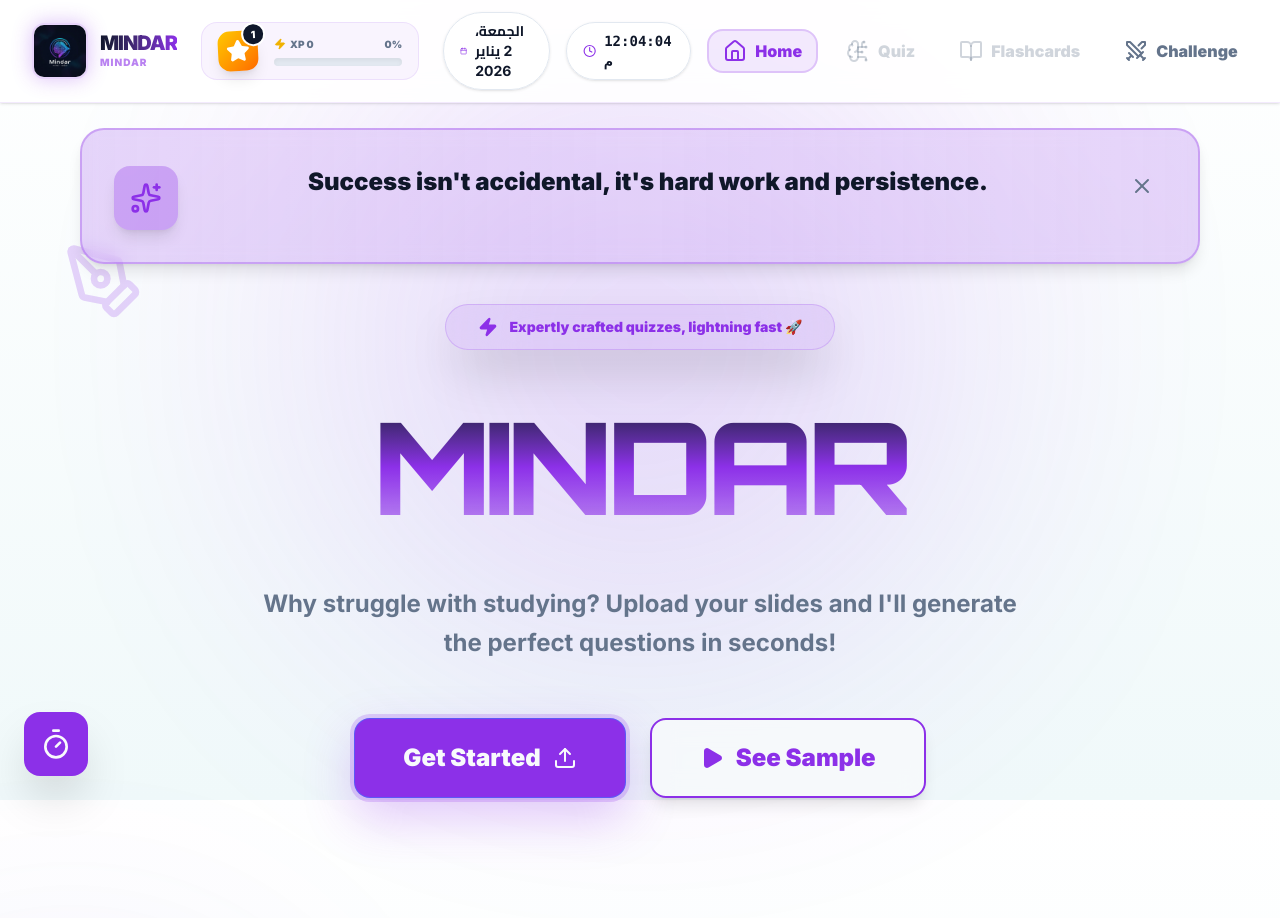
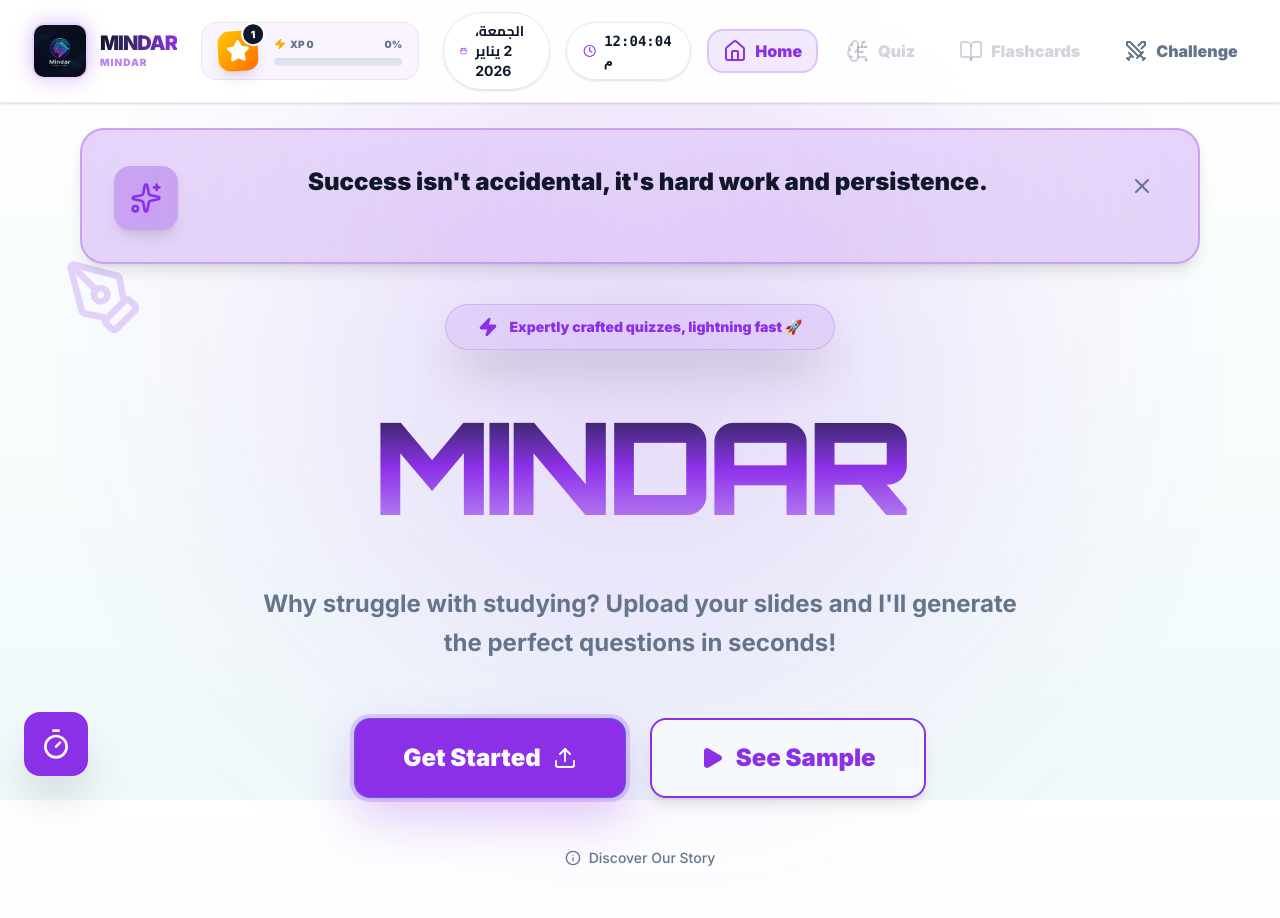
Before and after one commit to ammarshtayeh/Mindar-First-Launch, a Next.js app: page / in a window 1280 px wide. Shown: the top 918 px of the page. Built offline with nearby package versions, Linux system fonts and the light colour scheme; no server answers.

Commit message:
feat: complete fix for pdf parsing, api fallback, and missing ui

```diff
--- a/app/page.tsx
+++ b/app/page.tsx
@@ -96,10 +96,18 @@
                         };
                         localStorage.setItem("currentQuiz", JSON.stringify(sampleQuiz));
                         window.location.href = "/hub";
-                    }}
-                >
+                    }}>
                     <Play className="mr-3 w-6 h-6 fill-current" /> {t('common.seeSample')}
                 </Button>
+            </motion.div>
+
+            <motion.div variants={item}>
+                <Link href="/about">
+                    <Button variant="ghost" className="text-muted-foreground hover:text-primary transition-colors gap-2">
+                        <Info className="w-4 h-4" />
+                        {t('home.discoverStory')}
+                    </Button>
+                </Link>
             </motion.div>
 
 
--- a/lib/translations.ts
+++ b/lib/translations.ts
@@ -45,6 +45,7 @@
       feature2Desc: "Your files are private and protected. Study with peace of mind.",
       feature3Title: "Friendly AI",
       feature3Desc: "A simple, intuitive interface designed to make learning effortless.",
+      discoverStory: "Discover Our Story",
     },
     upload: {
       title: "Upload Your Material",
@@ -160,6 +161,7 @@
       feature2Desc: "ملفاتك خاصة ومحمية. ادرس وإنت مرتاح البال.",
       feature3Title: "ذكاء ودود",
       feature3Desc: "واجهة بسيطة وسهلة مصممة عشان تخلي الدراسة لعبة.",
+      discoverStory: "اكتشف قصتنا",
     },
     upload: {
       title: "ارفع مادتك",
```
